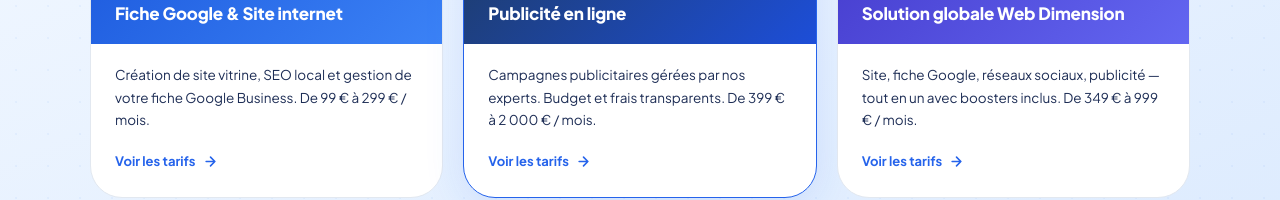
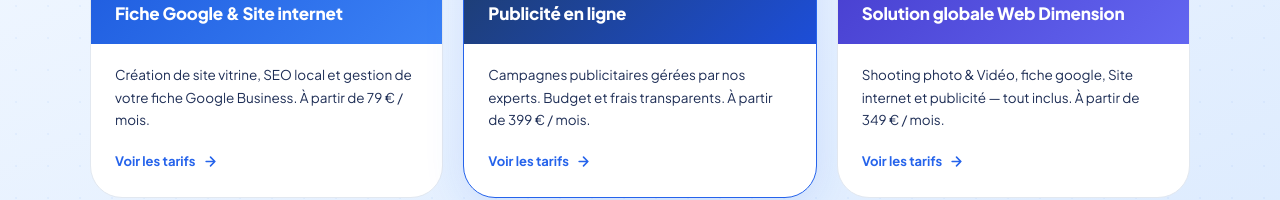
Before and after one commit to webdimension13/brochures-web-dimension, a plain HTML site: page index.html in a window 1280 px wide. Shown: the part 618-818 px from the top of the page. Drawn offline with Linux system fonts and the light colour scheme.

Commit message:
Update index.html

```diff
--- a/index.html
+++ b/index.html
@@ -248,7 +248,7 @@
         <p class="card-title">Fiche Google &amp; Site internet</p>
       </div>
       <div class="card-body">
-        <p class="card-desc">Création de site vitrine, SEO local et gestion de votre fiche Google Business. De 99 € à 299 € / mois.</p>
+        <p class="card-desc">Création de site vitrine, SEO local et gestion de votre fiche Google Business. À partir de 79 € / mois.</p>
         <span class="card-btn">Voir les tarifs <svg viewBox="0 0 24 24"><path d="M5 12h14M12 5l7 7-7 7"/></svg></span>
       </div>
     </a>
@@ -260,7 +260,7 @@
         <p class="card-title">Publicité en ligne</p>
       </div>
       <div class="card-body">
-        <p class="card-desc">Campagnes publicitaires gérées par nos experts. Budget et frais transparents. De 399 € à 2 000 € / mois.</p>
+        <p class="card-desc">Campagnes publicitaires gérées par nos experts. Budget et frais transparents. À partir de 399 € / mois.</p>
         <span class="card-btn">Voir les tarifs <svg viewBox="0 0 24 24"><path d="M5 12h14M12 5l7 7-7 7"/></svg></span>
       </div>
     </a>
@@ -272,7 +272,7 @@
         <p class="card-title">Solution globale Web Dimension</p>
       </div>
       <div class="card-body">
-        <p class="card-desc">Site, fiche Google, réseaux sociaux, publicité — tout en un avec boosters inclus. De 349 € à 999 € / mois.</p>
+        <p class="card-desc">Shooting photo & Vidéo, fiche google, Site internet et publicité — tout inclus. À partir de 349 € / mois.</p>
         <span class="card-btn">Voir les tarifs <svg viewBox="0 0 24 24"><path d="M5 12h14M12 5l7 7-7 7"/></svg></span>
       </div>
     </a>
```
